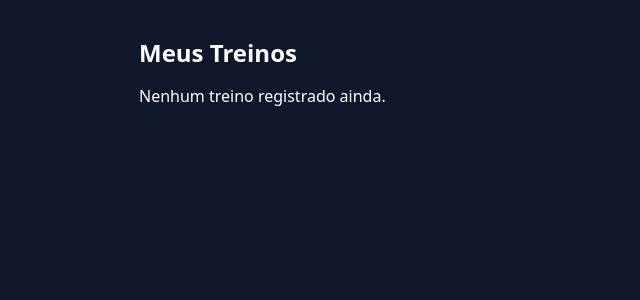
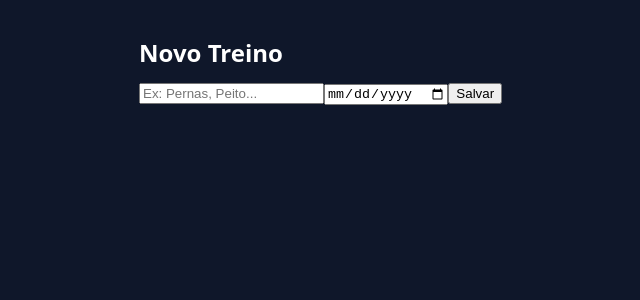
Before and after one commit to glacykm11/workout-tracker-react, a React (Vite) app: page / in a window 1280 px wide. Shown: the top 300 px of the page, without its empty margins (286-926 px from the left). Built offline with nearby package versions, Linux system fonts and the light colour scheme.

Commit message:
Add workout model and create workout screen

```diff
--- a/src/App.tsx
+++ b/src/App.tsx
@@ -1,9 +1,9 @@
-import Home from "./pages/Home";
+import AddWorkout from "./pages/AddWorkout";
 
 function App() {
   return (
     <div className="app">
-      <Home />
+      <AddWorkout />
     </div>
   );
 }
--- /dev/null
+++ b/src/pages/AddWorkout.tsx
@@ -0,0 +1,39 @@
+import { useState } from "react";
+import type { Workout } from "../types/workout";
+
+export default function AddWorkout() {
+  const [name, setName] = useState("");
+  const [date, setDate] = useState("");
+
+  function handleSave() {
+    const workout: Workout = {
+      id: crypto.randomUUID(),
+      name,
+      date,
+      duration: 0
+    };
+
+    console.log("Novo treino:", workout);
+    alert("Treino salvo");
+  }
+
+  return (
+    <div>
+      <h2>Novo Treino</h2>
+
+      <input
+        placeholder="Ex: Pernas, Peito..."
+        value={name}
+        onChange={e => setName(e.target.value)}
+      />
+
+      <input
+        type="date"
+        value={date}
+        onChange={e => setDate(e.target.value)}
+      />
+
+      <button onClick={handleSave}>Salvar</button>
+    </div>
+  );
+}
--- /dev/null
+++ b/src/types/workout.ts
@@ -0,0 +1,6 @@
+export interface Workout {
+  id: string;
+  name: string;
+  date: string;
+  duration: number;
+}
```
